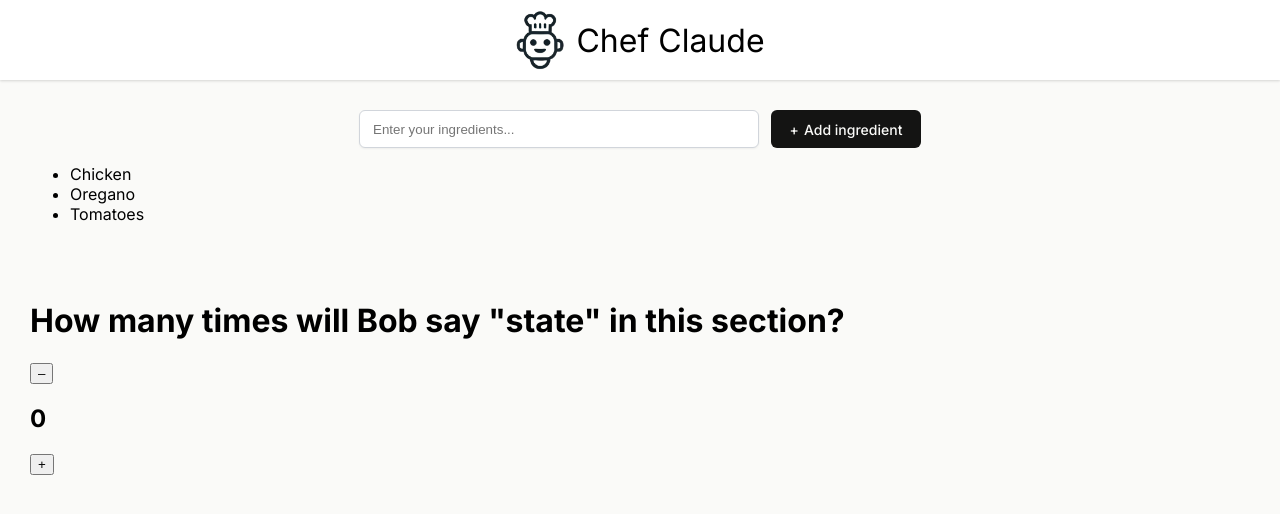
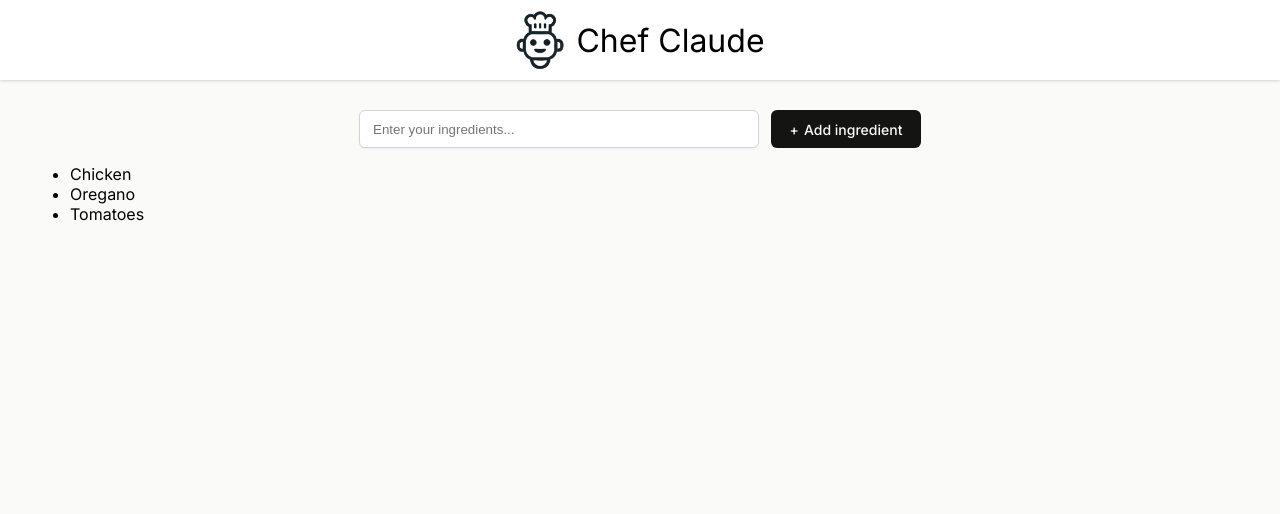
Before and after one commit to umaimaz123/react-chef-claude, a React (Vite) app: page / in a window 1280 px wide. Shown: the top 514 px of the page. Built offline with nearby package versions, Linux system fonts and the light colour scheme; the HTML template or start-up script is replaced by a standard one.

Commit message:
commented out counter code

```diff
--- a/src/App.jsx
+++ b/src/App.jsx
@@ -3,7 +3,8 @@ import Main from "./components/Main"
 import React from "react"
 
 export default function App() {
-  const [count, setCount] = React.useState(0)
+  // ********* Commented out counter code **********
+  // const [count, setCount] = React.useState(0)
 
      {/*
      * Note: if you ever need the old value of state
@@ -29,26 +30,27 @@ export default function App() {
      *
      * */}
 
-    function add() {
-        setCount(prevCount=> prevCount + 1)
-    }
+    // function add() {
+    //   setCount(prevCount=> prevCount + 1)
+    // }
 
-    function subtract() {
-        setCount(count - 1)
-    }
+    // function subtract() {
+    //   setCount(count - 1)
+    // }
 
   return (
     <>
       <Header />
       <Main />
-      <main className="container">
+
+      {/* <main className="container">
         <h1>How many times will Bob say "state" in this section?</h1>
         <div className="counter">
           <button className="minus" onClick={subtract} aria-label="Decrease count">–</button>
           <h2 className="count">{count}</h2>
           <button className="plus" onClick={add} aria-label="Increase count">+</button>
         </div>
-        </main>
+      </main> */}
     </>
   )
 }
```
Lines whose indentation alone changed are shown as unchanged.
